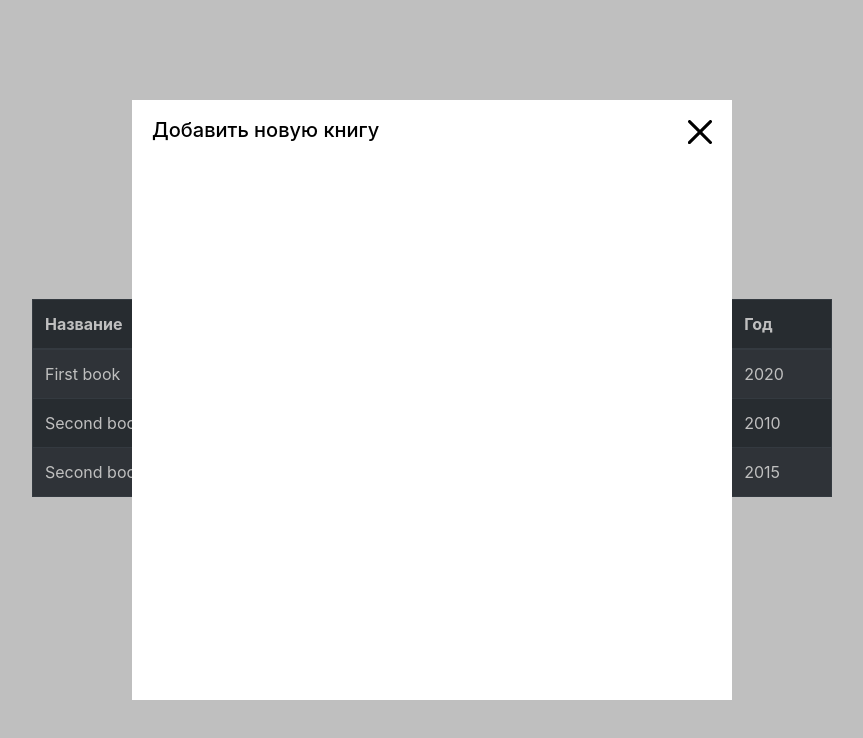
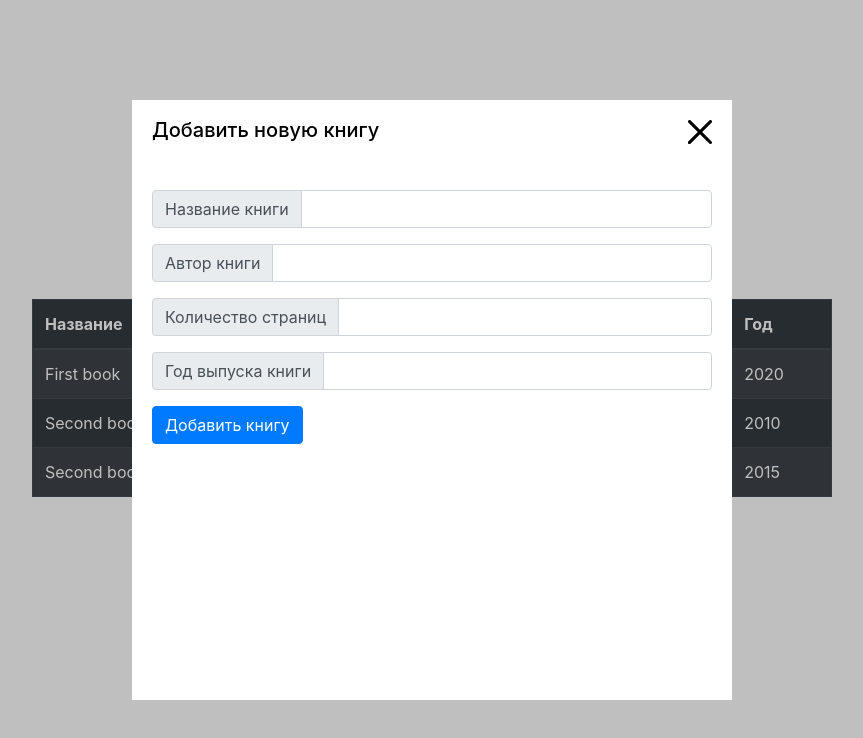
Before and after one commit to webdevkirill/books-react, a React (Create React App) app: page / in a window 1280 px wide. Both pictures are taken after a click on the button "Добавить новую книгу". Shown: the top 738 px of the page, without its empty margins (208-1071 px from the left). Built offline with nearby package versions, Linux system fonts and the light colour scheme.

Commit message:
Добавляет форму с валидацией formik

```diff
--- a/package.json
+++ b/package.json
@@ -15,7 +15,8 @@
     "react-scripts": "4.0.1",
     "redux": "^4.0.5",
     "styled-components": "^5.2.1",
-    "web-vitals": "^0.2.4"
+    "web-vitals": "^0.2.4",
+    "yup": "^0.31.1"
   },
   "scripts": {
     "start": "react-scripts start",
--- a/src/components/Modal/AppModal.js
+++ b/src/components/Modal/AppModal.js
@@ -3,6 +3,7 @@ import { ModalStyled, Overlay, ModalCloseButton, ModalTitle } from './AppModalSt
 import closeIcon from '../../close.svg';
 import { useDispatch } from 'react-redux';
 import { toggleModal } from '../../store/actions/tableActions';
+import { ModalForm } from './ModalForm/ModalForm';
 
 export const AppModal = () => {
 
@@ -16,6 +17,7 @@ export const AppModal = () => {
                     onClick={() => dispatch(toggleModal())}
                 />
                 <ModalTitle>Добавить новую книгу</ModalTitle>
+                <ModalForm />
             </ModalStyled>
         </Overlay>
     )
--- /dev/null
+++ b/src/components/Modal/ModalForm/ModalForm.js
@@ -0,0 +1,107 @@
+import React from 'react';
+import { Formik } from 'formik';
+import { Button, FormControl, InputGroup } from 'react-bootstrap';
+
+export const ModalForm = () => {
+
+    return (
+        <Formik
+            initialValues={{
+                bookName: '',
+                author: '',
+                pageNumber: '',
+                year: '',
+            }}
+            validate={values => {
+                const errors = {};
+                if (!values.bookName) {
+                    errors.bookName = 'Введите название книги!';
+                }
+                if (!values.author) {
+                    errors.author = 'Введите автора!';
+                }
+                if (
+                    !/^[0-9]{1,}$/i.test(values.pageNumber)
+                ) {
+                    errors.pageNumber = 'Введите корректное количество страниц';
+                }
+                if (
+                    !/^[0-9]{3,4}$/i.test(values.year)
+                ) {
+                    errors.year = 'Введите корректный год выпуска книги';
+                }
+                return errors;
+            }}
+            onSubmit={fields => {
+                alert('SUCCESS!! :-)\n\n' + JSON.stringify(fields, null, 4))
+            }}>
+                {({
+                    values,
+                    errors,
+                    touched,
+                    handleChange,
+                    handleSubmit,
+                }) => (
+                    <form onSubmit={handleSubmit}>
+                        <InputGroup className="mb-2">
+                            <InputGroup.Prepend>
+                                <InputGroup.Text>Название книги</InputGroup.Text>
+                            </InputGroup.Prepend>
+                            <FormControl
+                                type="bookName"
+                                name="bookName"
+                                onChange={handleChange}
+                                value={values.bookName}
+                            />
+                        </InputGroup>
+                        <p>{errors.bookName && touched.bookName && errors.bookName}</p>
+
+                        <InputGroup className="mb-2">
+                            <InputGroup.Prepend>
+                                <InputGroup.Text>Автор книги</InputGroup.Text>
+                            </InputGroup.Prepend>
+                            <FormControl
+                                type="author"
+                                name="author"
+                                onChange={handleChange}
+                                value={values.author}
+                            />
+                        </InputGroup>
+                        <p>{errors.author && touched.author && errors.author}</p>
+
+                        <InputGroup className="mb-2">
+                            <InputGroup.Prepend>
+                                <InputGroup.Text>Количество страниц</InputGroup.Text>
+                            </InputGroup.Prepend>
+                            <FormControl
+                                type="pageNumber"
+                                name="pageNumber"
+                                onChange={handleChange}
+                                value={values.pageNumber}
+                            />
+                        </InputGroup>
+                        <p>{errors.pageNumber && touched.pageNumber && errors.pageNumber}</p>
+
+                        <InputGroup className="mb-2">
+                            <InputGroup.Prepend>
+                                <InputGroup.Text>Год выпуска книги</InputGroup.Text>
+                            </InputGroup.Prepend>
+                            <FormControl
+                                type="year"
+                                name="year"
+                                onChange={handleChange}
+                                value={values.year}
+                            />
+                        </InputGroup>
+                        <p>{errors.year && touched.year && errors.year}</p>
+                        <Button
+                            variant="primary"
+                            type="submit"
+                        >
+                            Добавить книгу
+                        </Button>
+                    </form>
+                )}
+        </Formik>
+    )
+}
```
Also changed, not shown: 1 other file (tests, documents, lock files or other folders).
